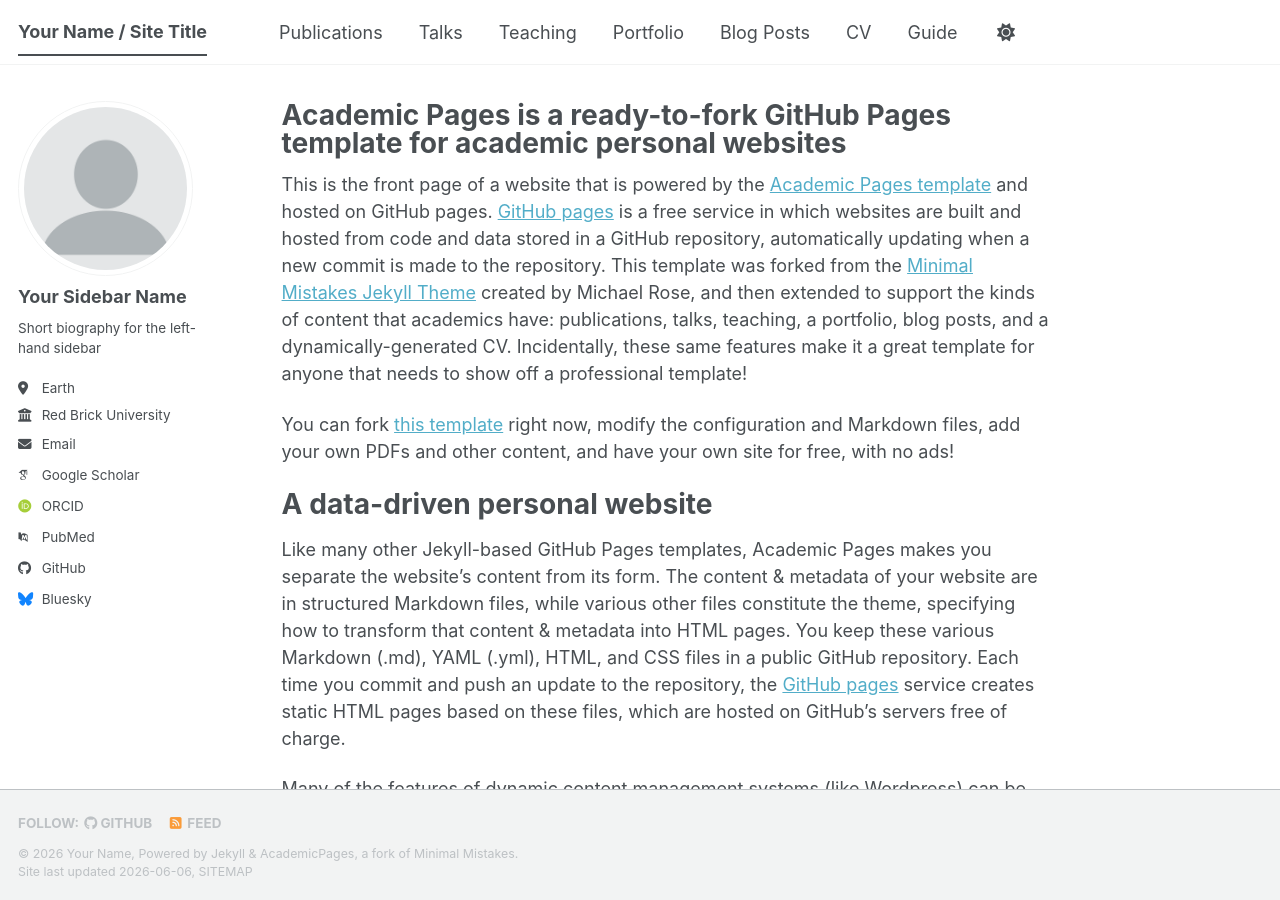
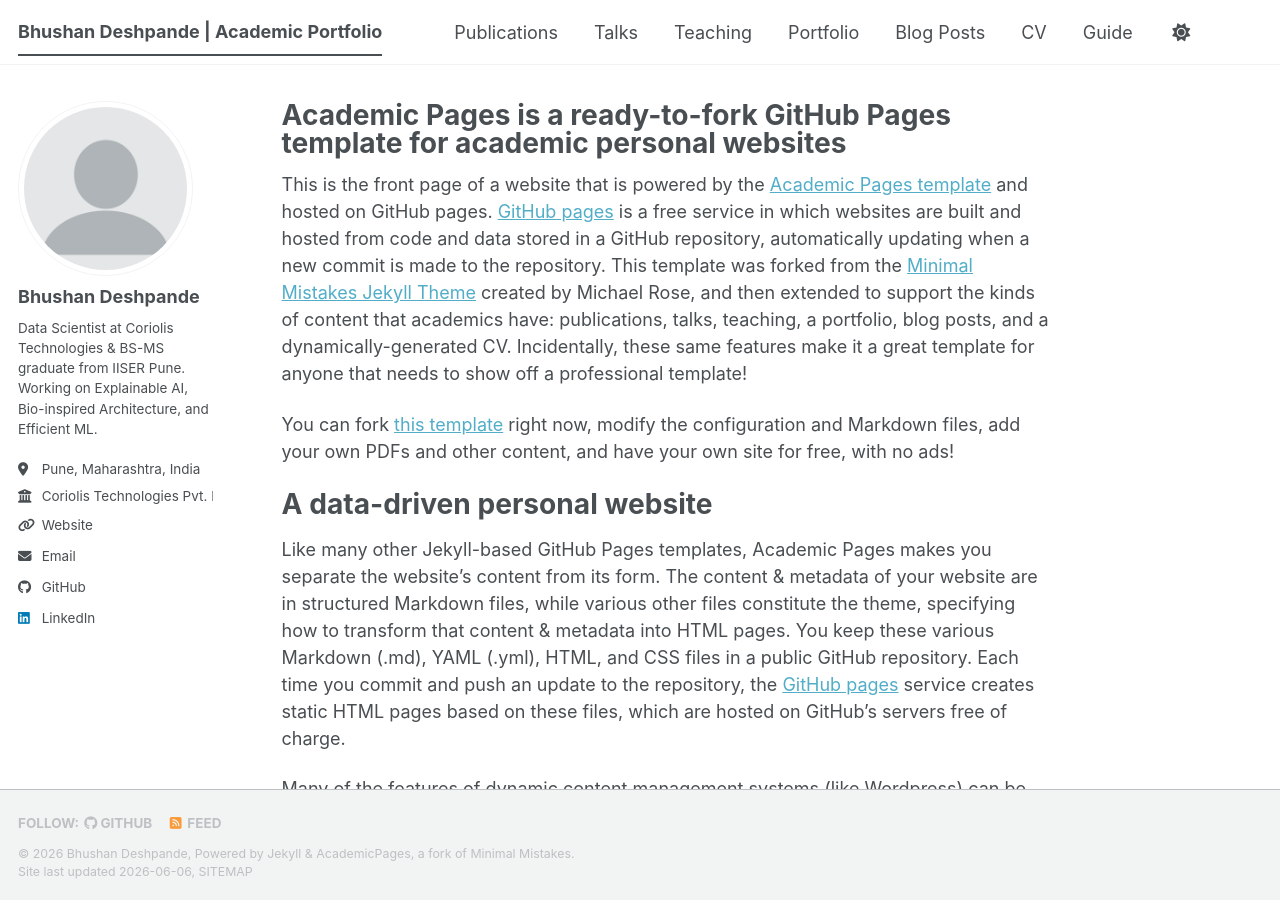
Before and after one commit to bhushan1729/bhushan1729.github.io, a Jekyll site: the page built from _pages/about.md, in a window 1280 px wide and 900 px high. Built offline with Jekyll 4.4.1, drawn with Linux system fonts in a browser that asks for light colours; some web fonts are replaced; a script bundle is joined from its source files by our own code; library files that are not in the unit come from our copies.

Commit message:
Update personal information in _config.yml

```diff
--- a/_config.yml
+++ b/_config.yml
@@ -7,57 +7,55 @@
 # server process.
 
 # Basic Site Settings
-locale                   : "en-US"
+locale                  : "en-US"
 site_theme               : "default" # The available themes options are "default", "air", "sunrise", "mint", "dirt" and "contrast"
-title                    : "Your Name / Site Title"
+title                    : "Bhushan Deshpande | Academic Portfolio"
 title_separator          : "-"
-name                     : &name "Your Name"
-description              : &description "Your Name's academic portfolio"   # Update this with a general description of your site, this is the default if not overridden by a page
-url                      : https://academicpages.github.io # The base hostname & protocol for your site e.g. "https://[your GitHub username].github.io",
-                                                           # or if you already have some other page hosted on Github then use "https://[your GitHub username].github.io/[Your Repo Name]"
+name                     : &name "Bhushan Deshpande"
+description              : &description "Bhushan Deshpande's academic portfolio. Data Scientist and AI Researcher focusing on Bio-inspired AI, Explainable ML, and Cognitive Systems."
+url                      : "https://bhushan1729.github.io" # The base hostname & protocol for your site
 baseurl                  : "" # the subpath of your site, e.g. "/blog"
-repository               : "academicpages/academicpages.github.io"
+repository               : "bhushan1729/bhushan1729.github.io"
 
 # Site Author - The following control what appear as part of the author content on the side bar.
-#               If a field is blank the icon and link will not appear, otherwise it will be shown.
-#               Additional customization can be done by editing /_includes/author-profile.html
+#                If a field is blank the icon and link will not appear, otherwise it will be shown.
+#                Additional customization can be done by editing /_includes/author-profile.html
 author:
   # Biographic information
-  avatar           : "profile.png"
-  name             : "Your Sidebar Name"
+  avatar           : "profile.png" # Tip: Rename your headshot to profile.png and drop it into the /images/ folder
+  name             : "Bhushan Deshpande"
   pronouns         : # example: "she/her"
-  bio              : "Short biography for the left-hand sidebar"
-  location         : "Earth"
-  employer         : "Red Brick University"
-  uri              : # URL
-  email            : "none@example.org"
+  bio              : "Data Scientist at Coriolis Technologies & BS-MS graduate from IISER Pune. Working on Explainable AI, Bio-inspired Architecture, and Efficient ML."
+  location         : "Pune, Maharashtra, India"
+  employer         : "Coriolis Technologies Pvt. Ltd."
+  uri              : "https://bhushan1729.github.io"
+  email            : "bhushan.deshpande@students.iiserpune.ac.in"
 
   # Academic websites
   academia         : # URL
-  arxiv            : # URL - Update with the correct link to your profile
-  googlescholar    : "https://scholar.google.com/citations?user=PS_CX0AAAAAJ"
+  arxiv            : # URL - Update with the correct link to your profile if available
+  googlescholar    : # Add your Scholar ID link string if you make one later
   inspire-hep      : # URL
   impactstory      : # URL
-  orcid            : "https://orcid.org/yourorcidurl"
+  orcid            : # URL
   semantic         : # URL
   ssrn             : # URL
-  pubmed           : "https://www.ncbi.nlm.nih.gov/pubmed/?term=john+snow"
+  pubmed           : # URL
   researchgate     : # URL
   scopus           : # URL
   zotero           : # URL
 
-
   # Repositories and software development
-  bitbucket        : # Username - Update with your username on the site
+  bitbucket        : # Username
   codepen          : # Username
   dribbble         : # Username
-  github           : "academicpages"
+  github           : "bhushan1729"
   kaggle           : # Username
-  stackoverflow    : # User number or user number and name (i.e., use "1" or "1/jeff-atwood")
+  stackoverflow    : # User number
 
   # Social media
   artstation       : # Username
-  bluesky          : "bsky.app" # Replace this with you Bluesky username
+  bluesky          : # Username
   facebook         : # Username
   flickr           : # Username
   foursquare       : # Username
@@ -66,7 +64,7 @@ author:
   keybase          : # Username
   instagram        : # Username
   lastfm           : # Username
-  linkedin         : # Username
+  linkedin         : "bhushan-deshpande" # Double check your final custom URL slug on LinkedIn matches this
   mastodon         : # URL
   medium           : # URL
   pinterest        : # Username
@@ -87,30 +85,22 @@ publication_category:
   books:
     title: 'Books'
   manuscripts:
-    title: 'Journal Articles'
+    title: 'Preprints & Working Manuscripts'
   conferences:
-    title: 'Conference Papers'
+    title: 'Conference & Workshop Papers'
 
 # Site Settings
-teaser                   :  # filename of teaser fallback teaser image placed in /images/ for social media previews
+teaser                   :  # filename of teaser fallback teaser image placed in /images/
 breadcrumbs              : false # true, false (default)
 words_per_minute         : 160
 future                   : true
 read_more                : "disabled" # if enabled, adds "Read more" links to excerpts
-talkmap_link             : false      #change to true to add link to talkmap on talks page
+talkmap_link             : false      # change to true to add link to talkmap on talks page
 comments:
-  provider               : # false (default), "disqus", "discourse", "facebook", "google-plus", "staticman", "custom"
-  disqus:
-    shortname            :
-  discourse:
-    server               : # https://meta.discourse.org/t/embedding-discourse-comments-via-javascript/31963 , e.g.: meta.discourse.org
-  facebook:
-    appid                :
-    num_posts            : # 5 (default)
-    colorscheme          : # "light" (default), "dark"
+  provider               : false # false (default)
 staticman:
   allowedFields          : ['name', 'email', 'url', 'message']
-  branch                 : "gh-pages" # "master", "gh-pages"
+  branch                 : "master"
   commitMessage          : "New comment."
   filename               : comment-{@timestamp}
   format                 : "yml"
@@ -123,18 +113,16 @@ staticman:
     date:
       type               : "date"
       options:
-        format           : "iso8601" # "iso8601" (default), "timestamp-seconds", "timestamp-milliseconds"
+        format           : "iso8601"
 atom_feed:
   hide                   : false     # change to true to hide the RSS feed in the footer
   path                   : # blank (default) uses feed.xml
-
 
 # SEO Related
 google_site_verification :
 bing_site_verification   :
 alexa_site_verification  :
 yandex_site_verification :
-
 
 # Social Sharing
 twitter:
@@ -145,20 +133,14 @@ facebook:
   publisher              :
 og_image                 :  # Social media default site image
 og_description           :  # Social media default site image description
-# For specifying social profiles
-# - https://developers.google.com/structured-data/customize/social-profiles
 social:
-  type                   : # Person or Organization (defaults to Person)
-  name                   : # If the user or organization name differs from the site's name
-  links: # An array of links to social media profiles
-
+  type                   : Person
+  name                   : "Bhushan Deshpande"
+  links:
 
 # Analytics
 analytics:
-  provider               :  "false" # false (default), "google", "google-universal", "google-analytics-4", "custom"
-  google:
-    tracking_id          :
-
+  provider               : "false"
 
 # Reading Files
 include:
@@ -198,14 +180,12 @@ keep_files:
 encoding: "utf-8"
 markdown_ext: "markdown,mkdown,mkdn,mkd,md"
 
-
 # Conversion
 markdown: kramdown
 highlighter: rouge
 lsi: false
 excerpt_separator: "\n\n"
 incremental: false
-
 
 # Markdown Processing
 kramdown:
@@ -217,7 +197,6 @@ kramdown:
   toc_levels: 1..6
   smart_quotes: lsquo,rsquo,ldquo,rdquo
   enable_coderay: false
-
 
 # These settings control the types of collections used by the template
 collections:
@@ -233,7 +212,6 @@ collections:
   talks:
     output: true
     permalink: /:collection/:path/
-
 
 # These settings control how pages and collections are included in the site
 defaults:
@@ -291,19 +269,14 @@ defaults:
       author_profile: true
       share: true
 
-
 # Sass/SCSS
 sass:
   sass_dir: _sass
-  style: compressed # https://sass-lang.com/documentation/file.SASS_REFERENCE.html#output_style
-
+  style: compressed
 
 # Outputting
 permalink: /:categories/:title/
-# paginate: 5 # amount of posts to show
-# paginate_path: /page:num/
-timezone: Etc/UTC # https://en.wikipedia.org/wiki/List_of_tz_database_time_zones
-
+timezone: Etc/UTC
 
 # Plugins
 plugins:
@@ -323,38 +296,15 @@ whitelist:
   - jekyll-redirect-from
   - jemoji
 
-
 # Archives
-#  Type
-#  - GitHub Pages compatible archive pages built with Liquid ~> type: liquid (default)
-#  - Jekyll Archives plugin archive pages ~> type: jekyll-archives
-#  Path (examples)
-#  - Archive page should exist at path when using Liquid method or you can
-#    expect broken links (especially with breadcrumbs enabled)
-#  - <base_path>/tags/my-awesome-tag/index.html ~> path: /tags/
-#  - <base_path/categories/my-awesome-category/index.html ~> path: /categories/
-#  - <base_path/my-awesome-category/index.html ~> path: /
 category_archive:
   type: liquid
   path: /categories/
 tag_archive:
   type: liquid
   path: /tags/
-# https://github.com/jekyll/jekyll-archives
-# jekyll-archives:
-#   enabled:
-#     - categories
-#     - tags
-#   layouts:
-#     category: archive-taxonomy
-#     tag: archive-taxonomy
-#   permalinks:
-#     category: /categories/:name/
-#     tag: /tags/:name/
-
 
 # HTML Compression
-# - https://jch.penibelst.de/
 compress_html:
   clippings: all
   ignore:
```
